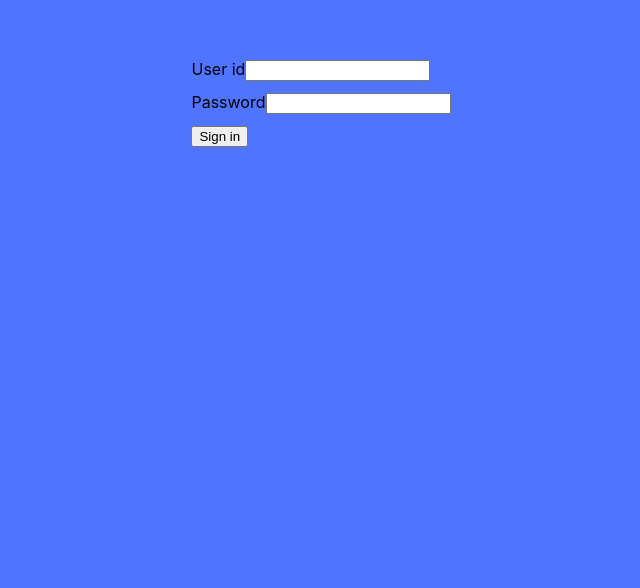
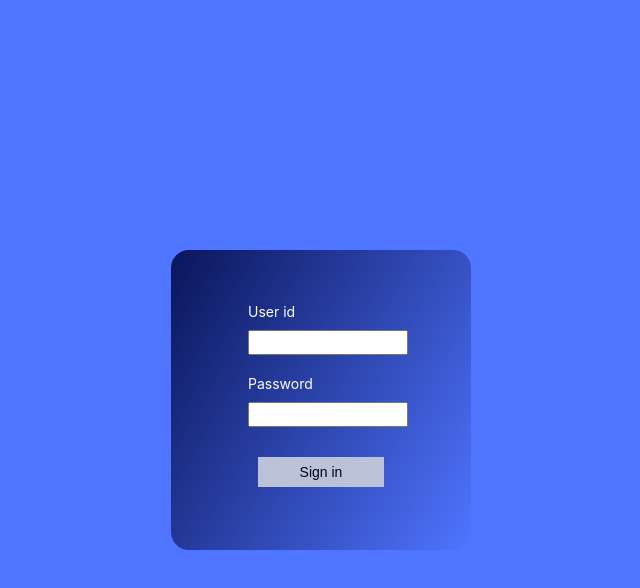
Before and after one commit to manabie-com/mana-do, a React (Create React App) app: page / in a window 1280 px wide. Shown: the top 588 px of the page, without its empty margins (319-959 px from the left). Built offline with nearby package versions, Linux system fonts and the light colour scheme.

Commit message:
[UI] modify UI for Login Page

```diff
--- a/src/components/LoginForm.tsx
+++ b/src/components/LoginForm.tsx
@@ -16,7 +16,6 @@ export const LoginForm = (props: LoginFormProps) => {
                 id="user_id"
                 name="userId"
                 value={userId}
-                style={{marginTop: 12}}
                 onChange={onChange}
             />
         </label>
@@ -27,12 +26,11 @@ export const LoginForm = (props: LoginFormProps) => {
                 id="password"
                 name="password"
                 type="password"
-                style={{marginTop: 12}}
                 value={password}
                 onChange={onChange}
             />
         </label>
         <br/>
-        <Button text={'Sign in'} type="submit" style={{marginTop: 12}}/>
+        <Button text={'Sign in'} type="submit" className="Todo__Signin" />
     </form>
 }
--- a/src/pages/SignInPage.tsx
+++ b/src/pages/SignInPage.tsx
@@ -28,7 +28,7 @@ const SignInPage = () => {
     }, [form])
 
     return (
-        <div style={{marginTop: '3rem', textAlign: 'left'}}>
+        <div className={'ToDo__login'}>
             <LoginForm onSubmit={signIn} onChange={onChangeField} userId={form.userId} password={form.password}/>
         </div>
     );
--- a/src/styles/pages/_sign-in.scss
+++ b/src/styles/pages/_sign-in.scss
@@ -0,0 +1,47 @@
+.ToDo__login {
+  align-self: center;
+  margin: auto;
+  min-width: 300px;
+  min-height: 300px;
+  background-color: $color_blue;
+  color:$color_light;
+  display: flex;
+  align-items: center;
+  justify-content: center;
+  padding: $margin_child;
+  box-sizing: border-box;
+  border-radius: $font_size_large;
+  background-image: linear-gradient(120deg, $color_dark_blue, $color_light_blue);
+  form{
+    display: flex;
+    flex-direction: column;
+  }
+  label{
+    display: flex;
+    flex-direction: column;
+    align-items: flex-start;
+    font-size: $font_size_medium;
+    input{
+      width: 100%;
+      margin-top: $margin_child;
+      padding: 5px;
+      font-size: $font_size_mall;
+    }
+  }
+  .Todo__Signin{
+    background-color: $color_gray;
+    padding:0 $margin_child;
+    margin: $margin_child;
+    color: $color_dark;
+    border: none;
+    height: $item_height;
+    font-size: $font_size_medium;
+    box-sizing: content-box;
+    text-align: center;
+    display: flex;
+    justify-content: center;
+    align-items: center;
+    outline: none;
+
+  }
+}
--- a/src/styles/style.css
+++ b/src/styles/style.css
@@ -1,4 +1,51 @@
 @charset "UTF-8";
+.ToDo__login {
+  align-self: center;
+  margin: auto;
+  min-width: 300px;
+  min-height: 300px;
+  background-color: #3d47af;
+  color: #ffffff;
+  display: flex;
+  align-items: center;
+  justify-content: center;
+  padding: 10px;
+  box-sizing: border-box;
+  border-radius: 18px;
+  background-image: linear-gradient(120deg, #0A155A, #4f74ff);
+}
+.ToDo__login form {
+  display: flex;
+  flex-direction: column;
+}
+.ToDo__login label {
+  display: flex;
+  flex-direction: column;
+  align-items: flex-start;
+  font-size: 14px;
+}
+.ToDo__login label input {
+  width: 100%;
+  margin-top: 10px;
+  padding: 5px;
+  font-size: 10px;
+}
+.ToDo__login .Todo__Signin {
+  background-color: #bbc2d8;
+  padding: 0 10px;
+  margin: 10px;
+  color: #010319;
+  border: none;
+  height: 30px;
+  font-size: 14px;
+  box-sizing: content-box;
+  text-align: center;
+  display: flex;
+  justify-content: center;
+  align-items: center;
+  outline: none;
+}
+
 .Todo__checkbox {
   width: 12px;
   height: 12px;
```
Also changed, not shown: 1 other file (tests, documents, lock files or other folders).
